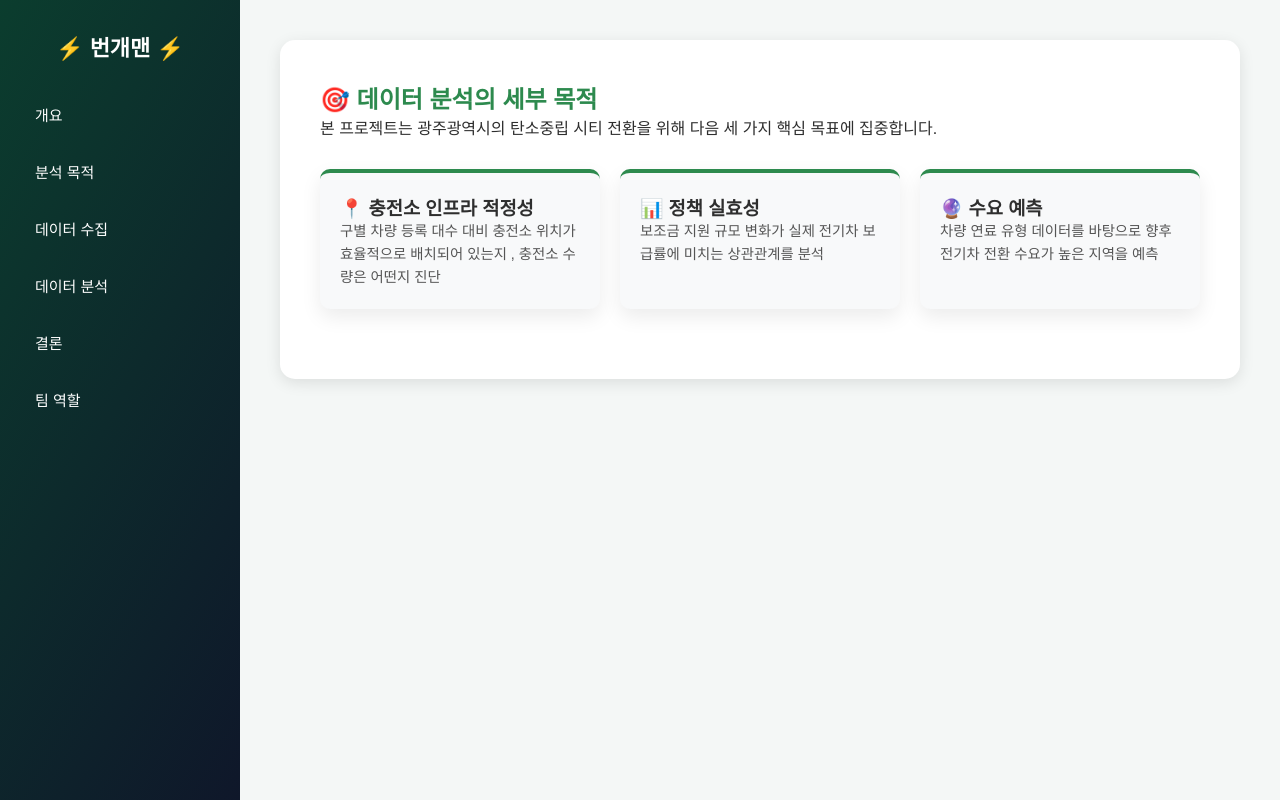
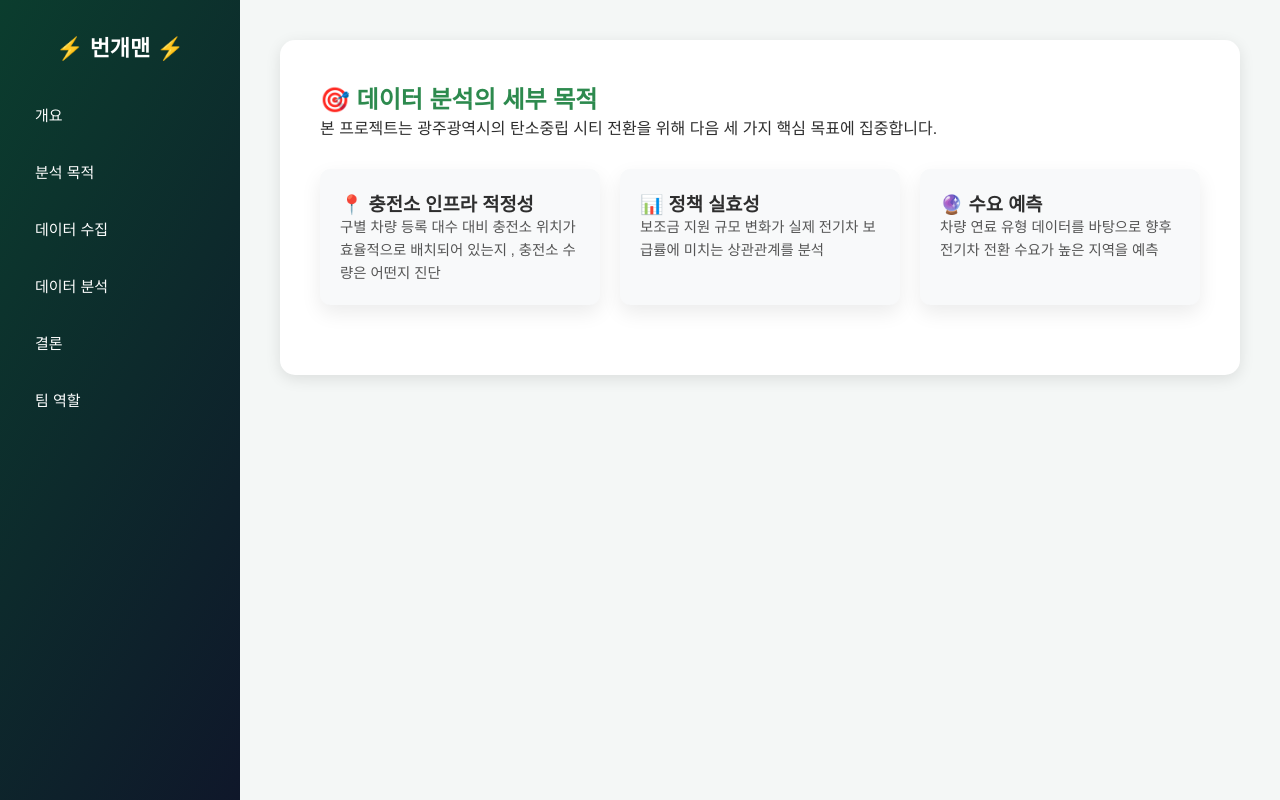
Before and after one commit to 2025-DongA-DataAI-3/car_project, a Flask app: page /analysis in a window 1280 px wide. Run offline with Flask 3, Linux system fonts and the light colour scheme.

Commit message:
목적 수정

```diff
--- a/templates/analysis.html
+++ b/templates/analysis.html
@@ -4,7 +4,7 @@
 <style>
     .analysis-card { background: white; padding: 40px; border-radius: 15px; box-shadow: 0 4px 15px rgba(0,0,0,0.1); }
     .card-wrapper { display: grid; grid-template-columns: repeat(3, 1fr); gap: 20px; margin-top: 30px; }
-    .card { background: #f8f9fa; padding: 20px; border-radius: 10px; border-top: 4px solid #2d8a4e; }
+    .card { background: #f8f9fa; padding: 20px; border-radius: 10px; border-top: 4px}
     .card p { font-size: 0.9rem; color: #555; line-height: 1.6; }
 </style>
 
```
